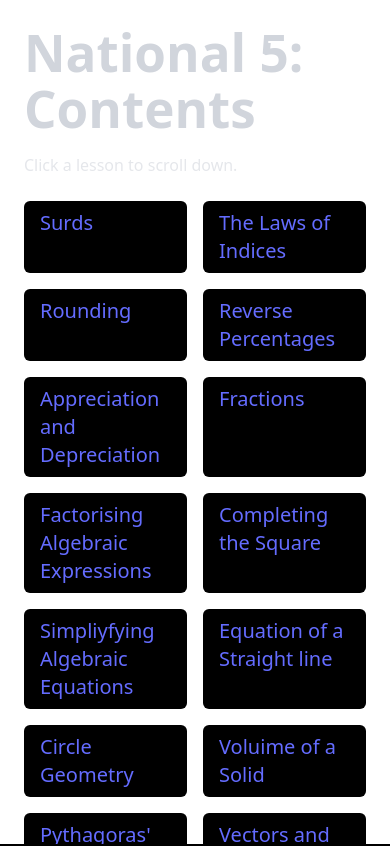
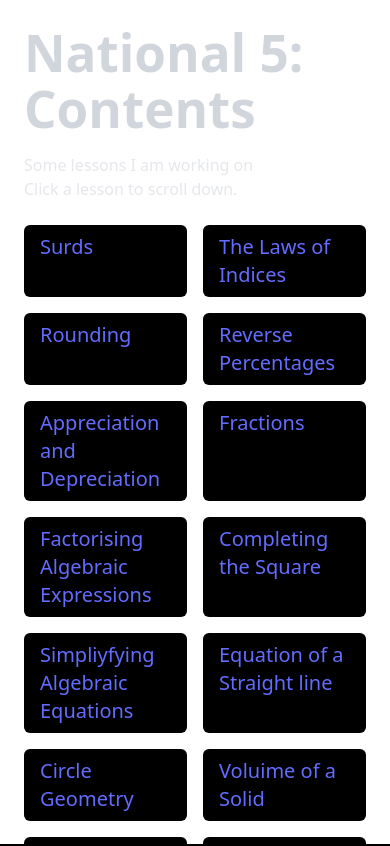
Before and after one commit to uwaisdin/sqa_manim_site, a React (Vite) app: page /ComingSoon in a window 390 px wide. Shown: the top 846 px of the page. Built offline with nearby package versions, Linux system fonts and the light colour scheme.

Commit message:
Menu Removed from Phone

```diff
--- a/src/ComingSoon.jsx
+++ b/src/ComingSoon.jsx
@@ -43,7 +43,7 @@ const sections = [
 
         <div className="absolute top-0 left-0 z-10 text-white p-6 max-w-4xl">
           <h1 className="text-3xl font-semibold text-gray-300 mb-4">National 5: Contents</h1>
-          <p className="text-base text-gray-200 mb-6">Click a lesson to scroll down.</p>
+          <p className="text-base text-gray-200 mb-6">Some lessons I am working on<br />Click a lesson to scroll down. </p>
 
           {/* Square Grid Links */}
           <div className="grid grid-cols-2 gap-4">
--- a/src/Menu.jsx
+++ b/src/Menu.jsx
@@ -19,6 +19,7 @@ function HamburgerMenu() {
       onMouseEnter={handleEnter}
       onMouseLeave={handleLeave}
     >
+      {/* Hamburger + Menu text */}
       <div
         onClick={toggleClick}
         className="flex items-center space-x-3 cursor-pointer hover:opacity-80 transition-opacity"
@@ -27,9 +28,14 @@ function HamburgerMenu() {
           <span className="block w-7.5 h-0.5 bg-white rounded-full transition-all"></span>
           <span className="block w-7.5 h-0.5 bg-white rounded-full transition-all"></span>
         </div>
-        <span className="text-xl font-medium tracking-wide">Menu</span>
+
+        {/* Hide "Menu" text on small screens */}
+        <span className="hidden sm:inline text-xl font-medium tracking-wide">
+          Menu
+        </span>
       </div>
 
+      {/* Dropdown Menu */}
       <div
         className={`absolute right-6 mt-3 bg-white text-black rounded-xl shadow-xl overflow-hidden transition-all duration-300 ease-out origin-top-right
           ${isOpen ? 'opacity-100 scale-100 translate-y-0' : 'opacity-0 scale-95 -translate-y-2 pointer-events-none'}
```
